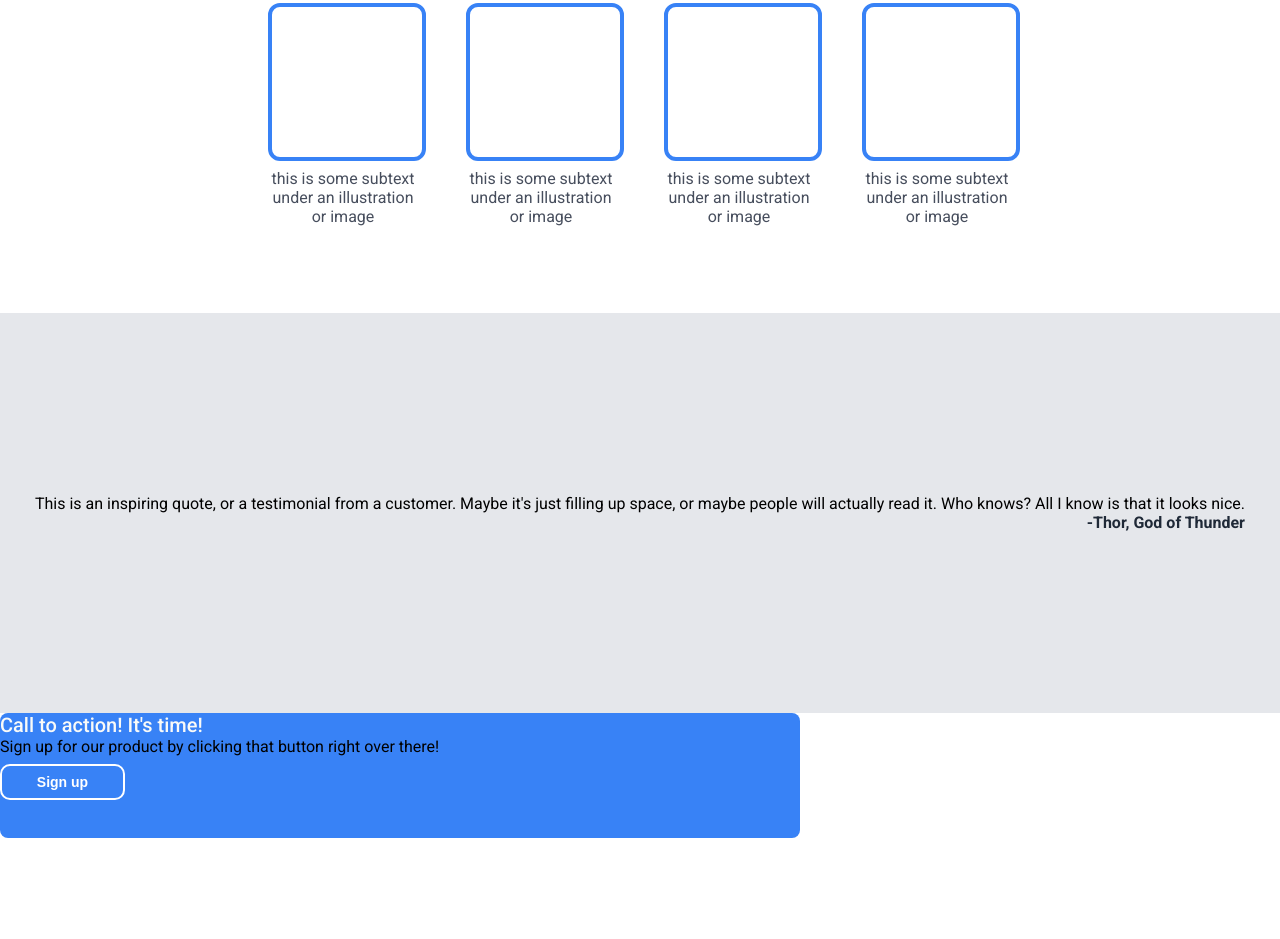
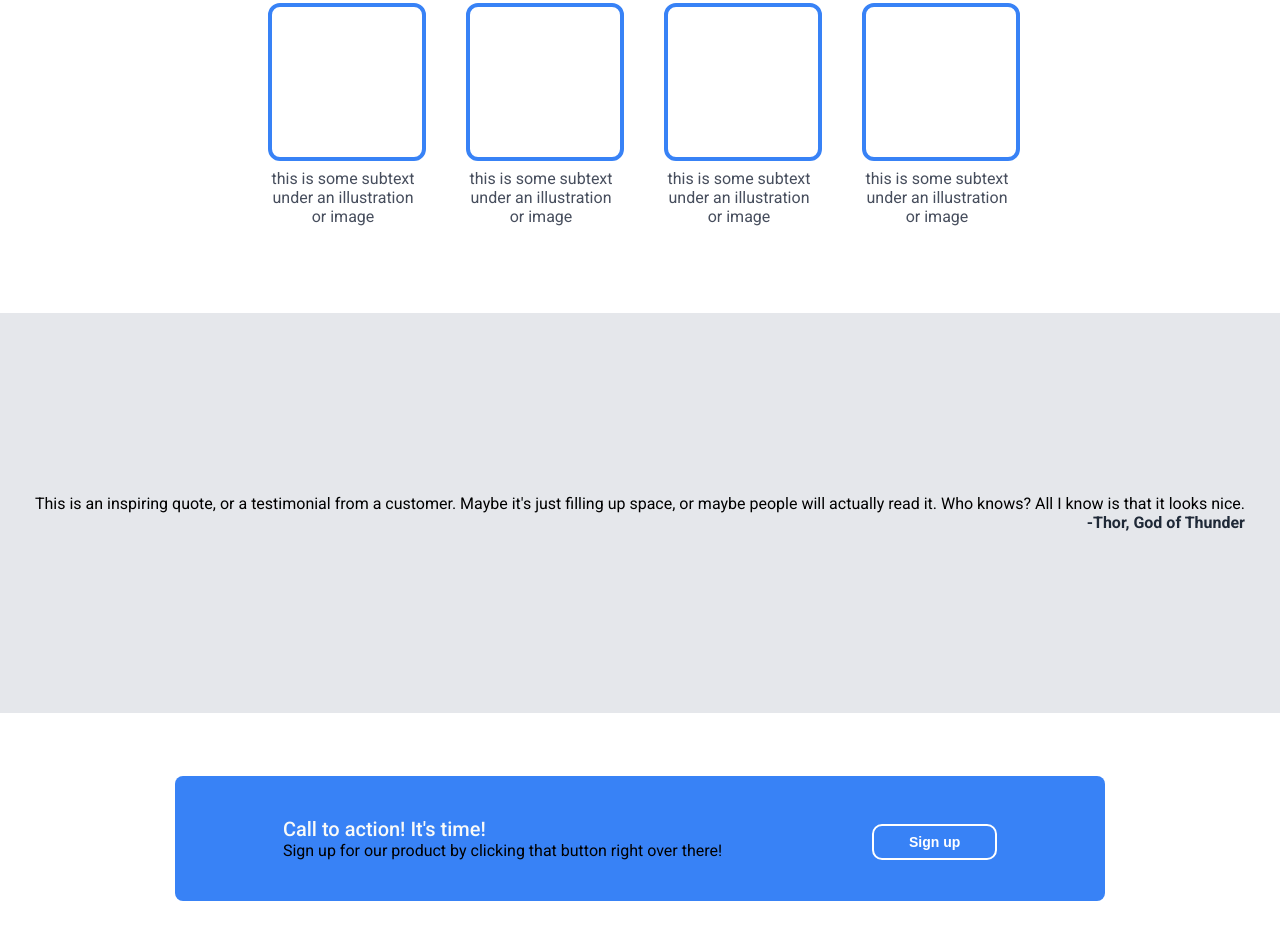
Before and after one commit to IamBull8905/landing-page, a plain HTML site: page index.html in a window 1280 px wide. Shown: the part 543-1482 px from the top of the page. Drawn offline with Linux system fonts and the light colour scheme.

Commit message:
add flexbox properties to section four

```diff
--- a/style.css
+++ b/style.css
@@ -139,13 +139,20 @@ blockquote {
 /* ----------------------------------------------------------------------------------------------------------------------------------------------------------------------------------------------------- */
 .section-four {
     height: 250px;
+    display: flex;
+    justify-content: center;
+    align-items: center;
 }
 
 .bar {
     background-color: #3882F6;
-    width: 800px;
+    width: 930px;
     height: 125px;
     border-radius: 8px;
+    display: flex;
+    justify-content: center;
+    align-items: center;
+    gap: 150px;
 }
 
 .cta-text {
@@ -164,3 +171,4 @@ blockquote {
     border: 2px solid white;
     width: 125px;
 }
+/* --------------------------------------------------------------------------------------------------------------------------------------------------------------------------------------------------- */
```
